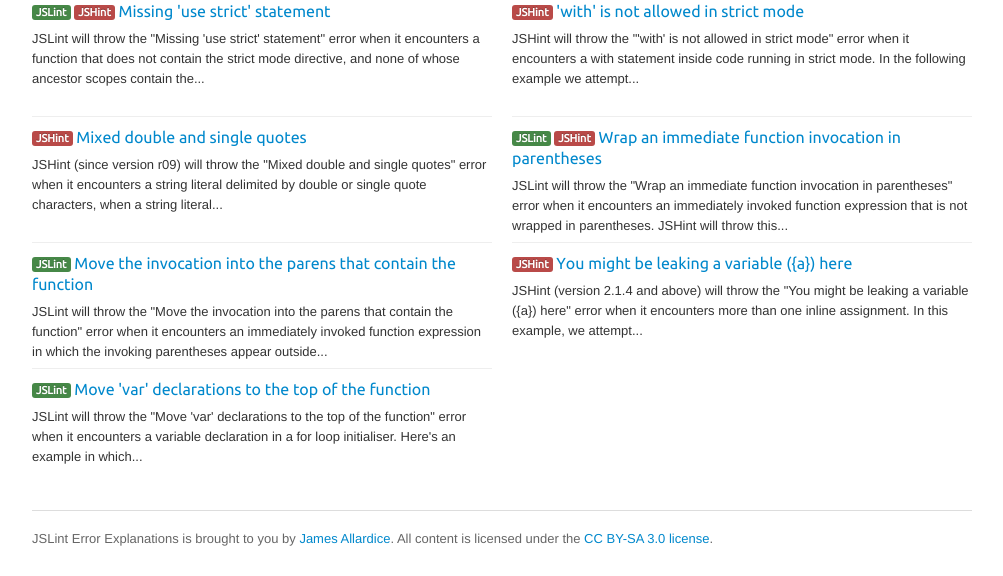
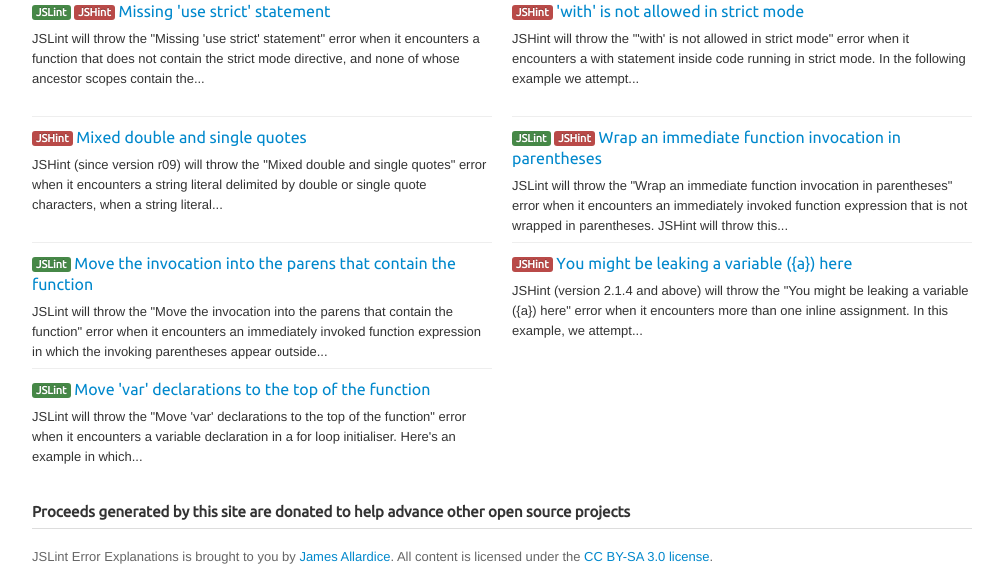
Before and after one commit to jamesallardice/jslint-error-explanations, a Jekyll site: the page built from index.html, in a window 1280 px wide and 900 px high, scrolled down 6407 px, cut to the strip 324-900 px from the top of the window. Shown: the whole strip, without its empty margins (138-1141 px from the left). Built offline with Jekyll 4.4.1, drawn with Linux system fonts in a browser that asks for light colours; nearby versions of some CDN libraries.

Commit message:
Added note about adverts

```diff
--- a/_layouts/default.html
+++ b/_layouts/default.html
@@ -24,6 +24,7 @@
         {% if site.url != "localhost" %}
         <div class="row" id="ads">
             <div class="span12">
+                <h4>Proceeds generated by this site are donated to help advance other open source projects</h4>
                 <script type="text/javascript"><!--
                     google_ad_client = "ca-pub-5595001346551237";
                     /* jslint1 */
```
